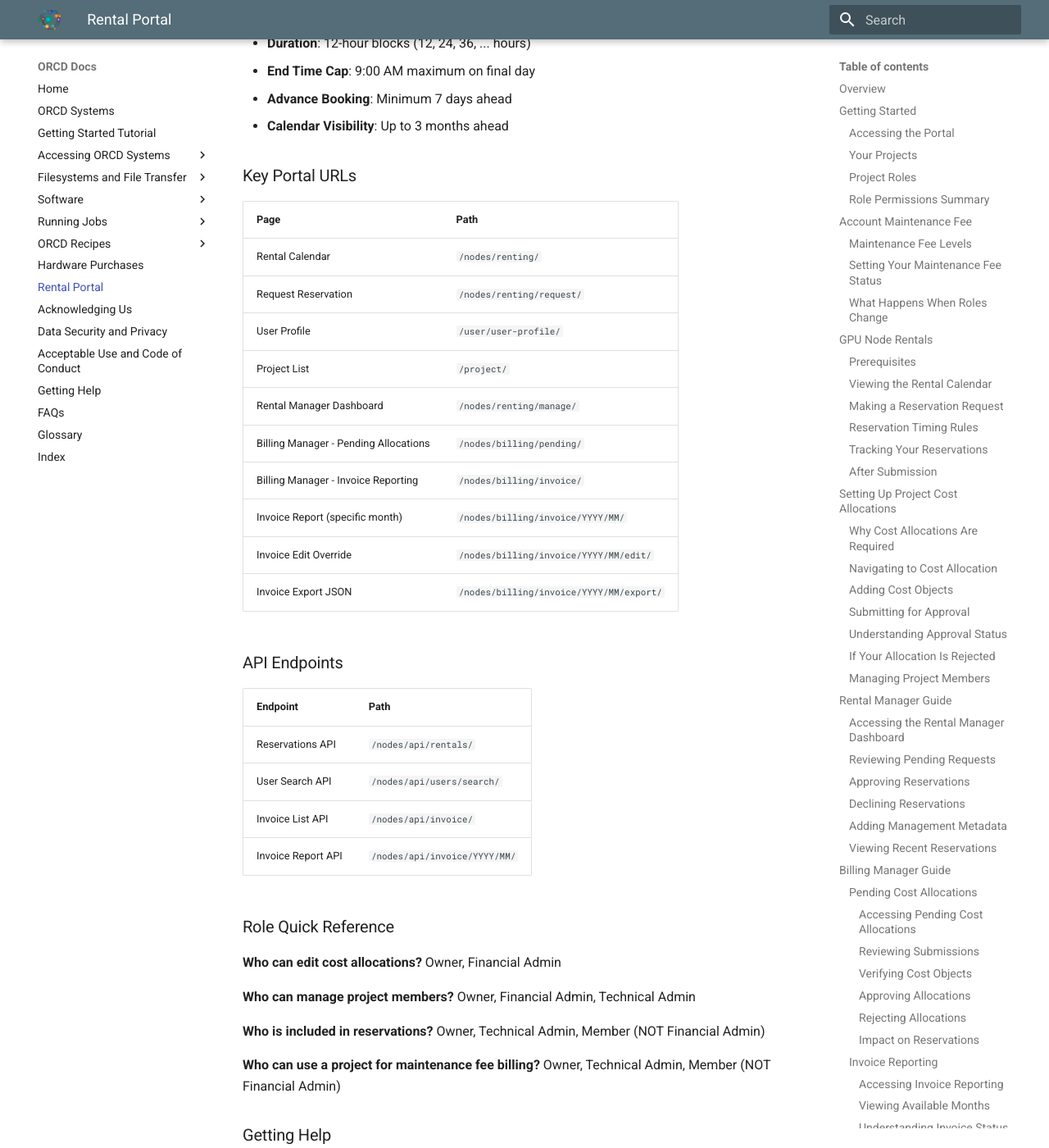
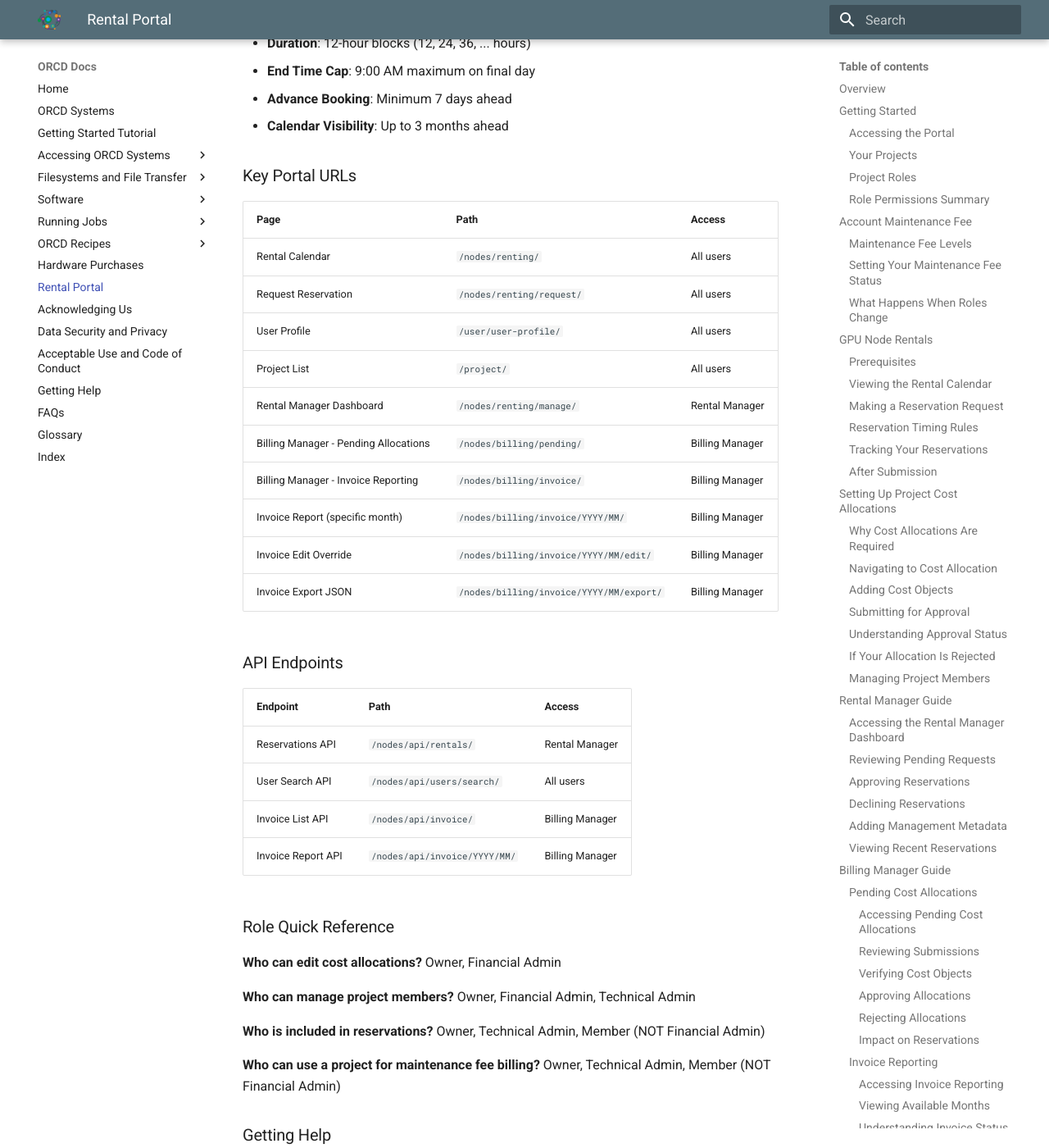
Before and after one commit to mit-orcd/orcd-docs-edit, an MkDocs documentation site: the page built from docs/rental-portal.md, in a window 1280 px wide and 1400 px high, scrolled down 16463 px. Shown: the whole window at 82% size. Built offline with MkDocs 1.6.1 and Material for MkDocs 9.7.7, drawn with Linux system fonts in a browser that asks for light colours.

Commit message:
Add access role requirements to URL reference tables
Show which roles can access restricted portal pages and API endpoints
in the Quick Reference section.

```diff
--- a/docs/rental-portal.md
+++ b/docs/rental-portal.md
@@ -617,27 +617,27 @@ curl -H "Authorization: Token your-token-here" \
 
 ### Key Portal URLs
 
-| Page | Path |
-|------|------|
-| Rental Calendar | `/nodes/renting/` |
-| Request Reservation | `/nodes/renting/request/` |
-| User Profile | `/user/user-profile/` |
-| Project List | `/project/` |
-| Rental Manager Dashboard | `/nodes/renting/manage/` |
-| Billing Manager - Pending Allocations | `/nodes/billing/pending/` |
-| Billing Manager - Invoice Reporting | `/nodes/billing/invoice/` |
-| Invoice Report (specific month) | `/nodes/billing/invoice/YYYY/MM/` |
-| Invoice Edit Override | `/nodes/billing/invoice/YYYY/MM/edit/` |
-| Invoice Export JSON | `/nodes/billing/invoice/YYYY/MM/export/` |
+| Page | Path | Access |
+|------|------|--------|
+| Rental Calendar | `/nodes/renting/` | All users |
+| Request Reservation | `/nodes/renting/request/` | All users |
+| User Profile | `/user/user-profile/` | All users |
+| Project List | `/project/` | All users |
+| Rental Manager Dashboard | `/nodes/renting/manage/` | Rental Manager |
+| Billing Manager - Pending Allocations | `/nodes/billing/pending/` | Billing Manager |
+| Billing Manager - Invoice Reporting | `/nodes/billing/invoice/` | Billing Manager |
+| Invoice Report (specific month) | `/nodes/billing/invoice/YYYY/MM/` | Billing Manager |
+| Invoice Edit Override | `/nodes/billing/invoice/YYYY/MM/edit/` | Billing Manager |
+| Invoice Export JSON | `/nodes/billing/invoice/YYYY/MM/export/` | Billing Manager |
 
 ### API Endpoints
 
-| Endpoint | Path |
-|----------|------|
-| Reservations API | `/nodes/api/rentals/` |
-| User Search API | `/nodes/api/users/search/` |
-| Invoice List API | `/nodes/api/invoice/` |
-| Invoice Report API | `/nodes/api/invoice/YYYY/MM/` |
+| Endpoint | Path | Access |
+|----------|------|--------|
+| Reservations API | `/nodes/api/rentals/` | Rental Manager |
+| User Search API | `/nodes/api/users/search/` | All users |
+| Invoice List API | `/nodes/api/invoice/` | Billing Manager |
+| Invoice Report API | `/nodes/api/invoice/YYYY/MM/` | Billing Manager |
 
 ### Role Quick Reference
 
```
